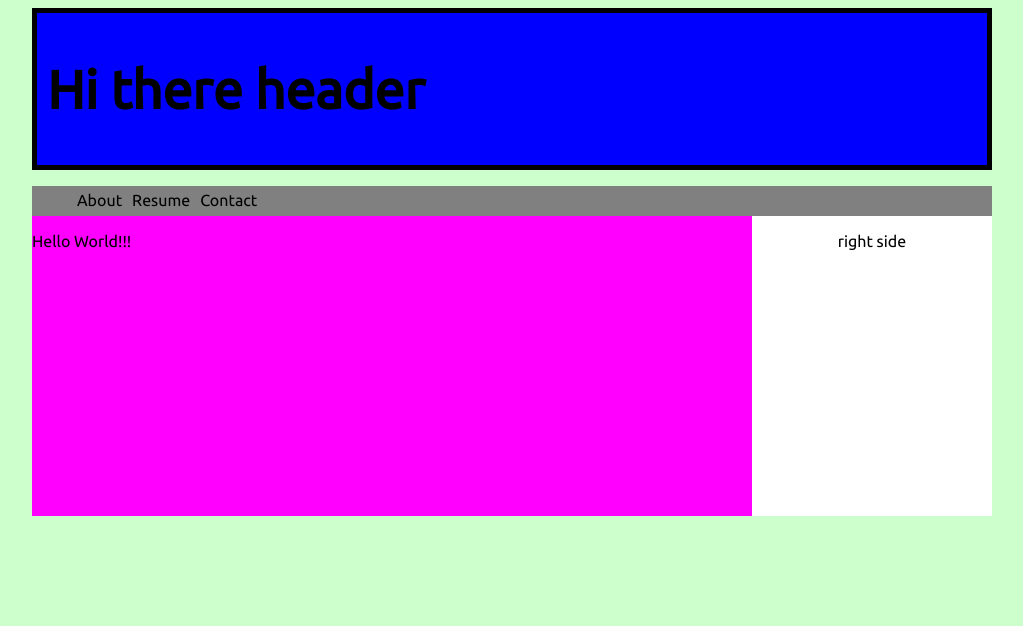
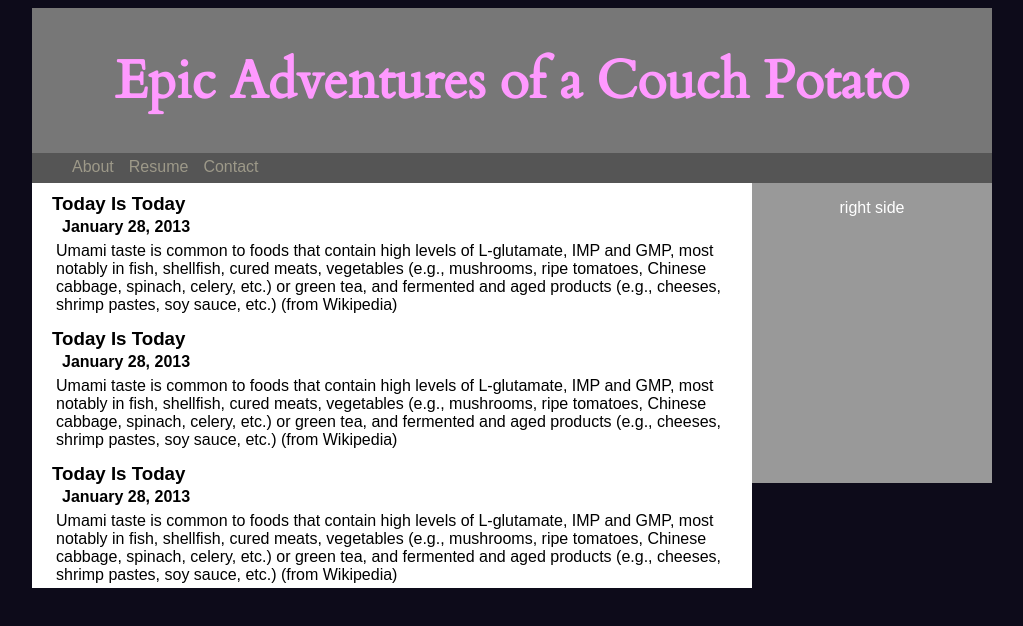
Before and after one commit to mkindt/splashBlog, a plain HTML site: page blog/index.html in a window 1280 px wide. Shown: the whole page, without its empty margins (128-1151 px from the left). Drawn offline with Linux system fonts and the light colour scheme.

Commit message:
layout and color improvements, trying to make right side extend with left

```diff
--- a/blog/index.html
+++ b/blog/index.html
@@ -3,13 +3,12 @@
  <head>
   <title>Hello Google Spiders!</title>
   <link rel="stylesheet" type="text/css" href="style.css">
-  <link href='http://fonts.googleapis.com/css?family=Ubuntu' rel='stylesheet' type='text/css'>
-
+  <link href='http://fonts.googleapis.com/css?family=Cardo' rel='stylesheet' type='text/css'>
  </head>
  <body>
   <div class="content">
     <div class="header">
-      <h1>Hi there header</h1>
+      <h1>Epic Adventures of a Couch Potato</h1>
     </div>
     <div class="menus">
       <ul>
@@ -19,11 +18,29 @@
       </ul>
     </div>
     <div class="left_side">
-      <p>Hello World!!!</p>
+      <h3>Today Is Today</h3>
+      <h4>January 28, 2013</h4>
+      <p>Umami taste is common to foods that contain high levels of L-glutamate, IMP and GMP,
+most notably in fish, shellfish, cured meats, vegetables (e.g., mushrooms, ripe
+tomatoes, Chinese cabbage, spinach, celery, etc.) or green tea, and fermented and aged
+products (e.g., cheeses, shrimp pastes, soy sauce, etc.) (from Wikipedia)</p>
+      <h3>Today Is Today</h3>
+      <h4>January 28, 2013</h4>
+      <p>Umami taste is common to foods that contain high levels of L-glutamate, IMP and GMP,
+most notably in fish, shellfish, cured meats, vegetables (e.g., mushrooms, ripe
+tomatoes, Chinese cabbage, spinach, celery, etc.) or green tea, and fermented and aged
+products (e.g., cheeses, shrimp pastes, soy sauce, etc.) (from Wikipedia)</p>
+      <h3>Today Is Today</h3>
+      <h4>January 28, 2013</h4>
+      <p>Umami taste is common to foods that contain high levels of L-glutamate, IMP and GMP,
+most notably in fish, shellfish, cured meats, vegetables (e.g., mushrooms, ripe
+tomatoes, Chinese cabbage, spinach, celery, etc.) or green tea, and fermented and aged
+products (e.g., cheeses, shrimp pastes, soy sauce, etc.) (from Wikipedia)</p>
     </div>
     <div class="right_side">
       <p>right side</p>
     </div>
+
   </div>
  </body>
 </html>
--- a/blog/style.css
+++ b/blog/style.css
@@ -1,7 +1,7 @@
 body {
-  font-family: 'Ubuntu', sans-serif;
-  background: #ccffcc;
-
+  font-family: sans-serif;
+  background: #0d0b1a;
+  //background: #373333;
 }
 .content {
   width: 960px;
@@ -9,16 +9,24 @@ body {
 }
 
 .header {
-  background: blue;
-  padding:10px;
+  // background: #817E94;
+  background: #777777;
+  padding:1px 0px 1px 0px;
+  font-family: 'Cardo', sans-serif;
   font-size:20pt;
   font-weight:bold;
-  border: 5px solid black;
+  text-align: center;
+  color: #ff99ff;
+  // border: 1px solid black;
+
 }
 
 .menus {
-  background:gray;
+  margin: -16px 0 0 0;
+  //background: #222029;
+  background: #555555;
   min-height:30px;
+  color: #9d9989;
 }
 
 ul {
@@ -26,26 +34,59 @@ ul {
 }
 li {
   float: left;
-  padding: 5px;
+  padding: 5px 15px 5px 0px;
 }
 
 .left_side {
-  clear: both;
-  background: magenta;
-  min-height:300px;
-  width:720px;
+  clear: left;
+  background: white;
+  //min-height:300px;
+  width:715px;
   float: left;
+  padding:0 0 0 5px;
+
+}
+h3{
+  margin: 0;
+  padding: 10px 25px 1px 15px;
+}
+
+h4{
+  margin: 0;
+  padding: 2px 25px 2px 25px;
+}
+.left_side p{
+  margin: 4px;
+  padding: 0 25px 0 15px;
 }
 
 .right_side {
-  background: white;
+  // background: #3b382d;
+  background: #999999;
   padding:0 5px 0 5px;
   /* or padding: 0 5px; */
   min-height:300px;
   width:230px;
   float: right;
+  //color: #9d9989;
+  color: white;
+
+
+}
+.right_side, .left_side{
+  min-height:300px;
+  height:auto;
 }
 
 .right_side p{
   text-align: center;
 }
+
+.bottom {
+  //clear: left;
+  background: #555555;
+  //min-height:20px;
+  text-align: right;
+  font-size: 6pt;
+  padding:0 5px 0 5px;
+}
```
